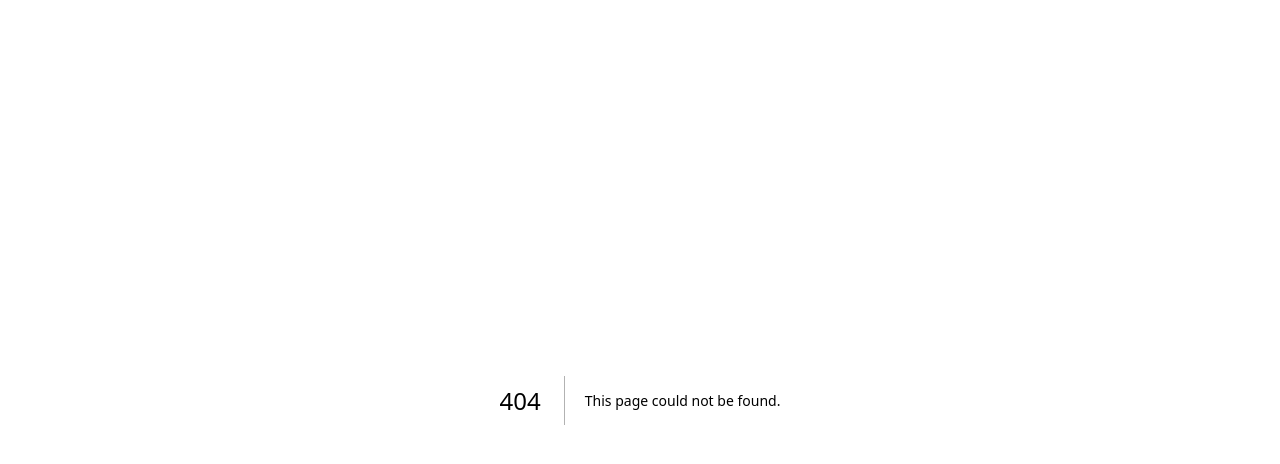
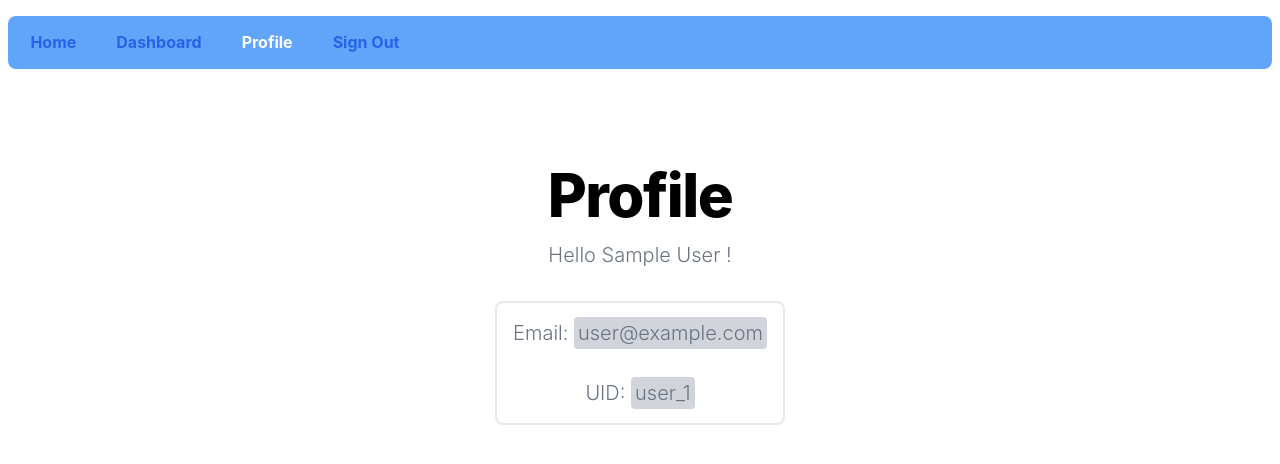
Before and after one commit to TheBozzz34/ScoreConnect, a Next.js app: page /profile in a window 1280 px wide. Before the commit this address had no page. Shown: the top 464 px of the page. Built offline with nearby package versions, Linux system fonts and the light colour scheme; no server answers; sample sign-in values are in the browser's storage.

Commit message:
Added a login page and navbar

```diff
--- /dev/null
+++ b/components/Navbar/Navbar.tsx
@@ -0,0 +1,83 @@
+"use client";
+
+import { onAuthStateChanged } from "firebase/auth";
+import Link from "next/link";
+import { redirect, usePathname } from "next/navigation";
+import { SetStateAction, useEffect, useState } from 'react';
+import { auth } from '../../firebase';
+
+
+const navItems = [
+  {
+    path: "/",
+    name: "Home",
+  },
+  {
+    path: "/dashboard",
+    name: "Dashboard",
+  },
+  {
+    path: "/profile",
+    name: "Profile",
+  },
+];
+
+export default function NavBar() {
+  let pathname = usePathname() || "/";
+    const [user, setUser] = useState<SetStateAction<any>>(null)
+
+  useEffect(() => {
+    onAuthStateChanged(auth, (user) => {
+        if (user) {
+            setUser(user)
+        } else {
+            setUser(null)
+        }
+    });
+
+}, [])
+
+
+  return (
+    <div className="p-[0.4rem] rounded-lg mb-12 sticky top-4 z-[100] bg-blue-400 backdrop-blur-md mx-2">
+      <nav className="flex gap-2 relative justify-start w-full z-[100]  rounded-lg">
+        {navItems.map((item) => {
+          const isActive = item.path === pathname;
+
+          return (
+            <Link
+              key={item.path}
+              className={`px-4 py-2 rounded-md text-sm lg:text-base relative no-underline duration-300 ease-in font-bold ${
+                isActive ? "text-white" : "text-blue-600"
+              }`}
+              href={item.path}
+            >
+              <span>{item.name}</span>
+            </Link>
+          );
+        })}
+
+    {user ? (
+        <button
+          className="px-4 py-2 rounded-md text-sm lg:text-base relative no-underline duration-300 ease-in font-bold text-blue-600"
+          onClick={() => {
+            redirect('/logout')
+            }}
+        >
+          <span>Sign Out</span>
+        </button>
+        ) : (
+        <button
+          className="px-4 py-2 rounded-md text-sm lg:text-base relative no-underline duration-300 ease-in font-bold text-blue-600"
+          onClick={() => {
+            redirect('/login')
+          }}
+        >
+            <span>Sign In</span>
+        </button>
+        )}
+
+      </nav>
+    </div>
+  );
+}
--- a/firebase.js
+++ b/firebase.js
@@ -1,5 +1,7 @@
 import { initializeApp } from "firebase/app";
 import { getAuth } from "firebase/auth";
+import { GoogleAuthProvider } from "firebase/auth";
+
 
 const firebaseConfig = {
     apiKey: "AIzaSyAnl6q3ShBcwuegMjizW-T7rseUyneZs2s",
@@ -15,4 +17,5 @@ const firebaseConfig = {
   // Initialize Firebase
   const app = initializeApp(firebaseConfig); // Initialize Firebase Authentication and get a reference to the service
   export const auth = getAuth(app);
+  export const provider = new GoogleAuthProvider();
   export default app;
--- a/pages/_app.tsx
+++ b/pages/_app.tsx
@@ -1,4 +1,5 @@
 import "../styles/tailwind.css"
+
 
 import { AppProps } from "next/app"
 
--- a/pages/index.tsx
+++ b/pages/index.tsx
@@ -3,6 +3,7 @@ import { GetServerSidePropsContext } from "next"
 import Head from "next/head"
 import React, { useEffect } from 'react';
 import { Button } from "components/Button/Button"
+import Navbar from "components/Navbar/Navbar";
 import { auth } from '../firebase';
 import { LP_GRID_ITEMS } from "../lp-items"
 
@@ -38,6 +39,9 @@ export default function Web() {
         <meta name="twitter:card" content="summary_large_image" />
         <title>ScoreConnect Web</title>
       </Head>
+
+      <Navbar />
+
       <section className="bg-white dark:bg-gray-900">
         <div className="mx-auto grid max-w-screen-xl px-4 py-8 text-center lg:py-16">
           <div className="mx-auto place-self-center">
@@ -62,6 +66,7 @@ export default function Web() {
           </div>
         </div>
       </section>
+
       <section className="bg-white dark:bg-gray-900">
         <div className="mx-auto max-w-screen-xl px-4 py-8 sm:py-16 lg:px-6">
           <div className="justify-center space-y-8 md:grid md:grid-cols-2 md:gap-12 md:space-y-0 lg:grid-cols-3">
--- /dev/null
+++ b/pages/login.tsx
@@ -0,0 +1,89 @@
+import { GoogleAuthProvider, signInWithPopup } from "firebase/auth";
+import Head from "next/head"
+import { redirect } from 'next/navigation'
+import { Button } from "components/Button/Button"
+import { auth } from '../firebase';
+
+export default function Login() {
+    const provider = new GoogleAuthProvider();
+
+    const signIn = () => {
+        signInWithPopup(auth, provider)
+        .then((result) => {
+            // This gives you a Google Access Token. You can use it to access the Google API.
+            // const credential = GoogleAuthProvider.credentialFromResult(result);
+            // const token = credential.accessToken;
+            // The signed-in user info.
+            const user = result.user;
+            console.log("user", user)
+
+            redirect('/')
+
+        }).catch((error) => {
+            // Handle Errors here.
+            // const errorCode = error.code;
+            // const errorMessage = error.message;
+            // // The email of the user's account used.
+            // const email = error.email;
+            // // The AuthCredential type that was used.
+            // const credential = GoogleAuthProvider.credentialFromError(error);
+            // ...
+            console.log("error", error)
+        });
+    }
+
+    return (
+        <>
+        <Head>
+            <meta property="og:url" content="https://next-enterprise.vercel.app/" />
+            <meta
+            property="og:image"
+            content="https://raw.githubusercontent.com/Blazity/next-enterprise/main/project-logo.png"
+            />
+            <meta property="og:image:width" content="1200" />
+            <meta property="og:image:height" content="630" />
+            <meta name="twitter:card" content="summary_large_image" />
+            <title>ScoreConnect Web</title>
+        </Head>
+        <section className="bg-white dark:bg-gray-900">
+            <div className="mx-auto grid max-w-screen-xl px-4 py-8 text-center lg:py-16">
+            <div className="mx-auto place-self-center">
+                <h1 className="mb-4 max-w-2xl text-4xl font-extrabold leading-none tracking-tight dark:text-white md:text-5xl xl:text-6xl">
+                ScoreConnect Web
+                </h1>
+                <p className="mb-6 max-w-2xl font-light text-gray-500 dark:text-gray-400 md:text-lg lg:mb-8 lg:text-xl">
+                ScoreConnect is a user-friendly digital scoreboard control software, designed for sports venues and event organizers.
+                The software offers wireless connectivity, customization options, and compatibility with various scoreboards,
+                making it an essential tool for efficient score management.
+                </p>
+                <Button href="/contact" className="mr-3 hover:bg-white hover:text-blue-400">
+                Get started
+                </Button>
+                <Button
+                href="/login"
+                intent="secondary"
+                className="hover:bg-blue-400 hover:text-white"
+                >
+                Login
+                </Button>
+            </div>
+            </div>
+        </section>
+        <section className="bg-white dark:bg-gray-900">
+            <div className="mx-auto grid max-w-screen-xl px-4 py-8 text-center lg:py-16">
+            <div className="mx-auto place-self-center">
+                <h1 className="mb-4 max-w-2xl text-4xl font-extrabold leading-none tracking-tight dark:text-white md:text-5xl xl:text-6xl">
+                Login
+                </h1>
+                <p className="mb-6 max-w-2xl font-light text-gray-500 dark:text-gray-400 md:text-lg lg:mb-8 lg:text-xl">
+                Login to your ScoreConnect account
+                </p>
+                <button onClick={signIn} className="mr-3 text-white hover:bg-white hover:text-blue-400 bg-blue-400 p-4 rounded-lg hover:border hover:border-blue-400">
+                Sign in with Google
+                </button>
+            </div>
+            </div>
+        </section>
+        </>
+    )
+}
--- /dev/null
+++ b/pages/profile/index.tsx
@@ -0,0 +1,74 @@
+import { onAuthStateChanged } from "firebase/auth";
+import Head from "next/head"
+import { redirect } from "next/navigation";
+import React, { useEffect } from 'react';
+import NavBar from "components/Navbar/Navbar";
+import { auth } from '../../firebase';
+
+export default function Profile() {
+
+    useEffect(() => {
+        onAuthStateChanged(auth, (user) => {
+            if (user) {
+                // User is signed in, see docs for a list of available properties
+                // https://firebase.google.com/docs/reference/js/firebase.User
+                const uid = user.uid;
+                // ...
+                console.log("uid", uid)
+            } else {
+                // User is signed out
+                // ...
+                redirect('/login')
+            }
+        });
+
+    }, [])
+
+    return (
+        <>
+            <Head>
+                <meta property="og:url" content="https://next-enterprise.vercel.app/" />
+                <meta
+                    property="og:image"
+                    content="https://raw.githubusercontent.com/Blazity/next-enterprise/main/project-logo.png"
+                />
+                <meta property="og:image:width" content="1200" />
+                <meta property="og:image:height" content="630" />
+                <meta name="twitter:card" content="summary_large_image" />
+                <title>ScoreConnect Web</title>
+            </Head>
+            <NavBar />
+            <section className="bg-white dark:bg-gray-900">
+                <div className="mx-auto grid max-w-screen-xl px-4 py-8 text-center lg:py-16">
+                    <div className="mx-auto place-self-center">
+                        <h1 className="mb-4 max-w-2xl text-4xl font-extrabold leading-none tracking-tight dark:text-white md:text-5xl xl:text-6xl">
+                            Profile
+                        </h1>
+                        <p className="mb-6 max-w-2xl font-light text-gray-500 dark:text-gray-400 md:text-lg lg:mb-8 lg:text-xl">
+                            Hello {auth.currentUser?.displayName} !
+                        </p>
+                        <div className="flex flex-col space-y-4 border-2 border-gray-200 rounded-lg p-4">
+                            <p className="mb-3 max-w-2xl font-light text-gray-500 dark:text-gray-400 md:text-lg lg:mb-4 lg:text-xl">
+                                Email: <span className="rounded bg-gray-300 p-1 w-fit">{auth.currentUser?.email}</span>
+                            </p>
+                            <p className="mb-3 max-w-2xl font-light text-gray-500 dark:text-gray-400 md:text-lg lg:mb-4 lg:text-xl">
+                                UID: <span className="rounded bg-gray-300 p-1 w-fit">{auth.currentUser?.uid}</span>
+                            </p>
+                        </div>
+
+                    </div>
+                </div>
+            </section>
+        </>
+    )
+}
+
+/*
+export async function getServerSideProps(context: GetServerSidePropsContext) {
+    return {
+        props: {
+            session: await auth.getUser(context)
+        }
+    }
+}
+*/
```
